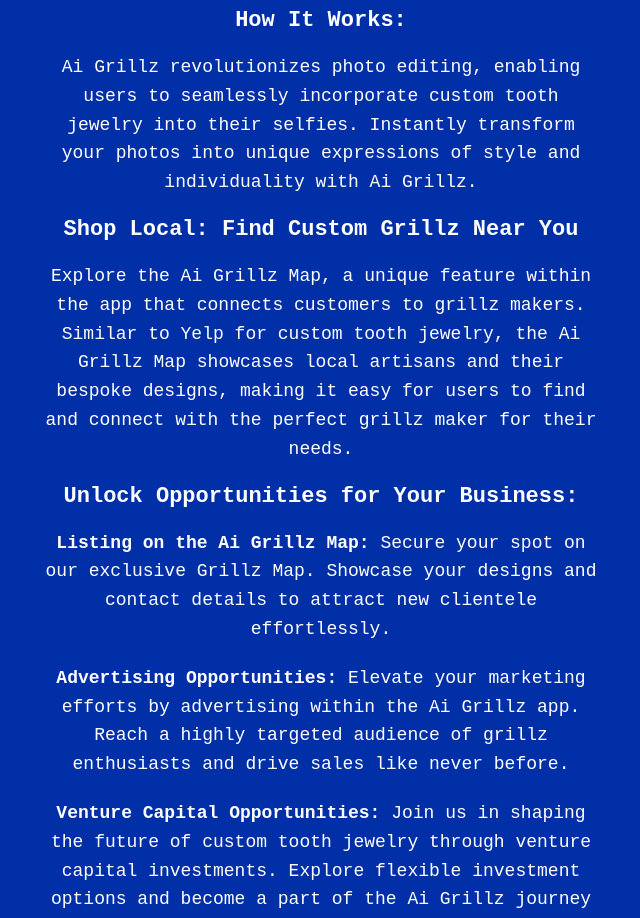
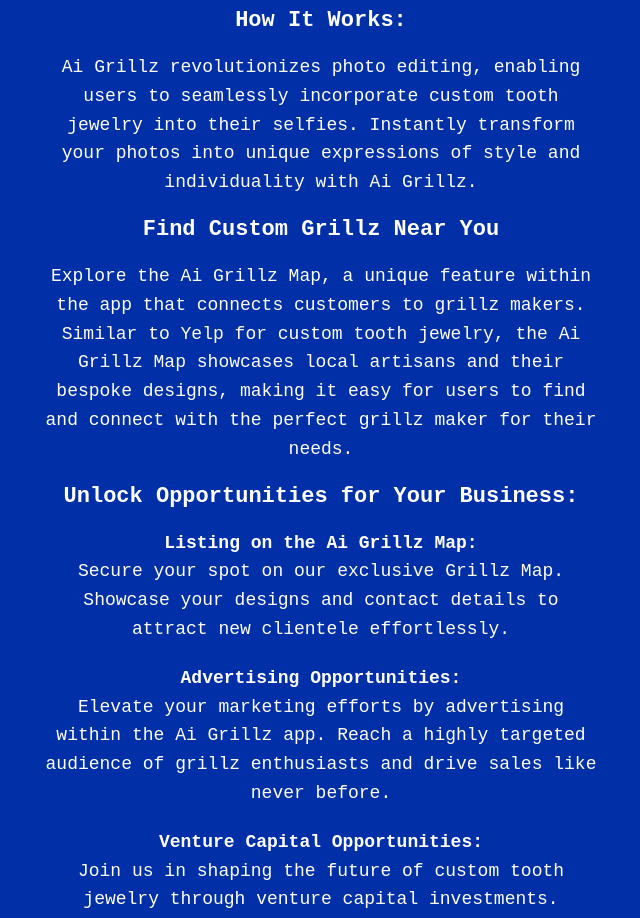
Before and after one commit to tehronporter/Ai-Grillz, a plain HTML site: page index.html in a window 1280 px wide. Shown: the part 163-1081 px from the top of the page, without its empty margins (319-959 px from the left). Drawn offline with Linux system fonts and the light colour scheme.

Commit message:
Update index.html

```diff
--- a/index.html
+++ b/index.html
@@ -15,15 +15,15 @@
         </section>
 
         <section id="shop-local">
-            <h2>Shop Local: Find Custom Grillz Near You</h2>
+            <h2>Find Custom Grillz Near You</h2>
             <p>Explore the Ai Grillz Map, a unique feature within the app that connects customers to grillz makers. Similar to Yelp for custom tooth jewelry, the Ai Grillz Map showcases local artisans and their bespoke designs, making it easy for users to find and connect with the perfect grillz maker for their needs.</p>
         </section>
 
         <section id="unlock-opportunities">
             <h2>Unlock Opportunities for Your Business:</h2>
-            <p><strong>Listing on the Ai Grillz Map:</strong> Secure your spot on our exclusive Grillz Map. Showcase your designs and contact details to attract new clientele effortlessly.</p>
-            <p><strong>Advertising Opportunities:</strong> Elevate your marketing efforts by advertising within the Ai Grillz app. Reach a highly targeted audience of grillz enthusiasts and drive sales like never before.</p>
-            <p><strong>Venture Capital Opportunities:</strong> Join us in shaping the future of custom tooth jewelry through venture capital investments. Explore flexible investment options and become a part of the Ai Grillz journey today.</p>
+            <p><strong>Listing on the Ai Grillz Map:</strong><br>Secure your spot on our exclusive Grillz Map. Showcase your designs and contact details to attract new clientele effortlessly.</p>
+            <p><strong>Advertising Opportunities:</strong><br>Elevate your marketing efforts by advertising within the Ai Grillz app. Reach a highly targeted audience of grillz enthusiasts and drive sales like never before.</p>
+            <p><strong>Venture Capital Opportunities:</strong><br>Join us in shaping the future of custom tooth jewelry through venture capital investments. Explore flexible investment options and become a part of the Ai Grillz journey today.</p>
         </section>
 
         <!-- Updated Buttons -->
```
